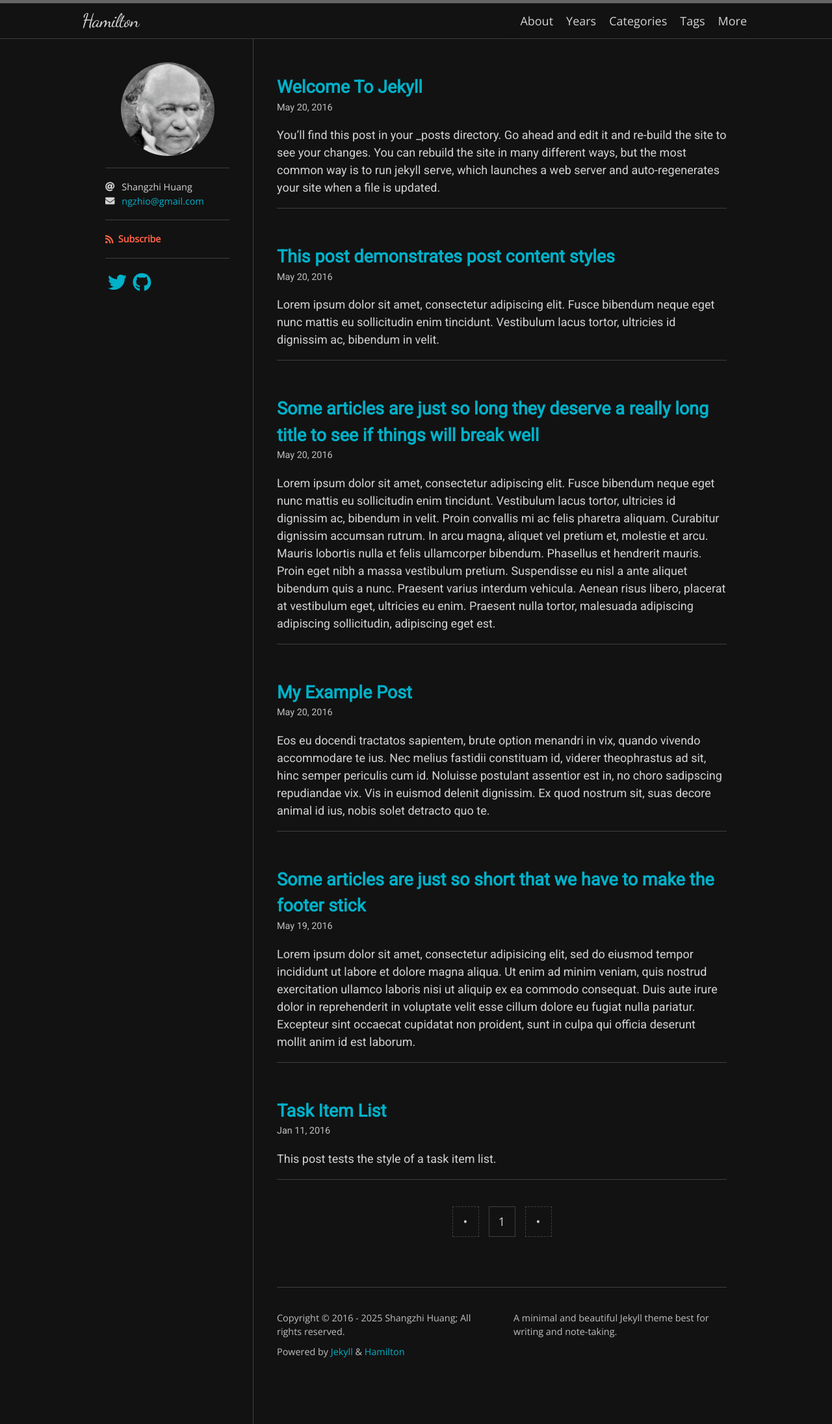
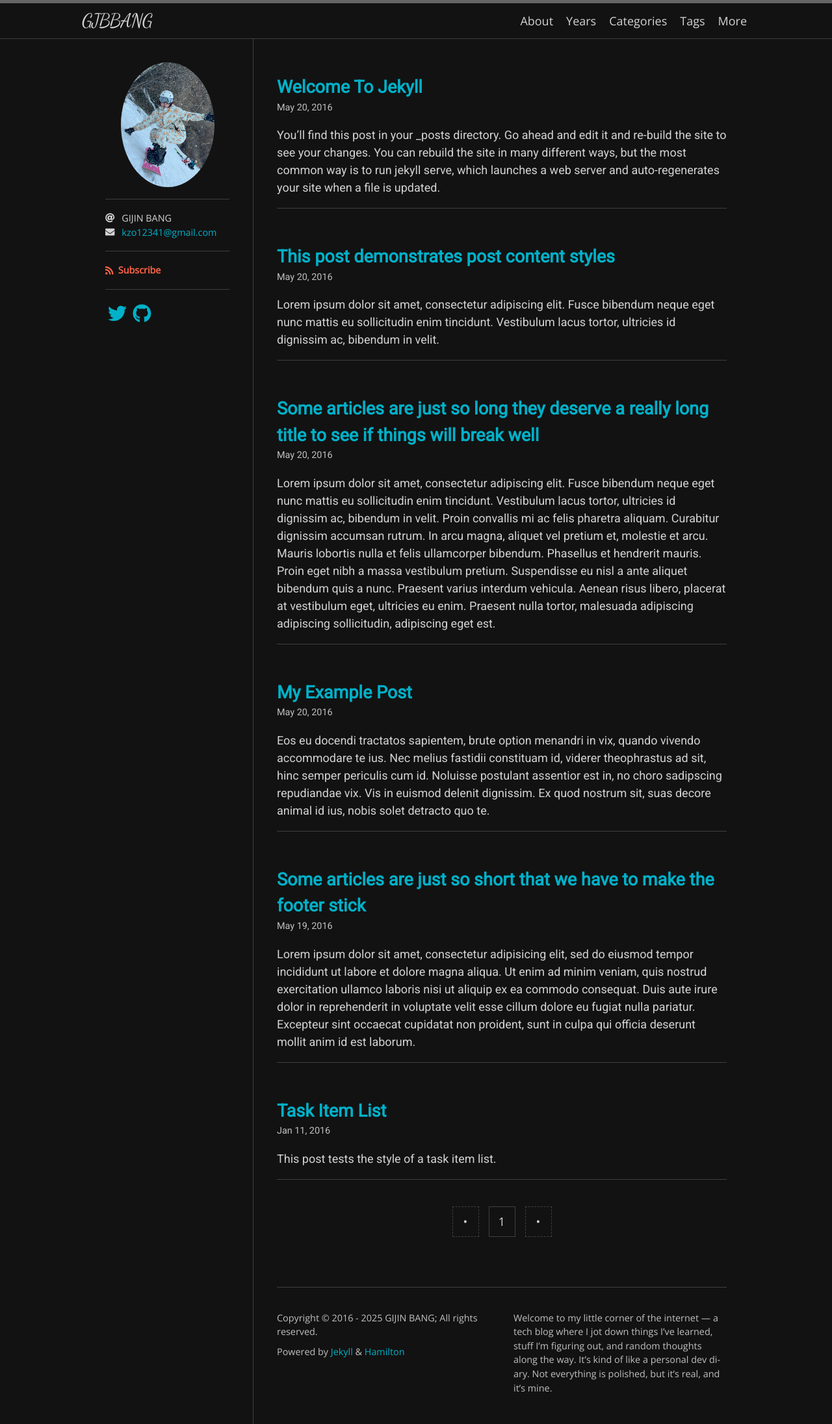
Before and after one commit to GJBBang/GJBBang.github.io, a Jekyll site: the page built from index.html, in a window 1280 px wide. Shown: the whole page at 65% size. Built offline with Jekyll 4.4.1, drawn with Linux system fonts in a browser that asks for light colours; nearby versions of some CDN libraries; some web fonts are replaced; the list of posts is cut into pages by our own code.

Commit message:
config update

```diff
--- a/_config.yml
+++ b/_config.yml
@@ -1,8 +1,8 @@
-title: Hamilton
-description: A minimal and beautiful Jekyll theme best for writing and note-taking.
-author: Shangzhi Huang
-avatar: /logo.png
-email: ngzhio@gmail.com
+title: GJBBANG
+description: Welcome to my little corner of the internet — a tech blog where I jot down things I’ve learned, stuff I’m figuring out, and random thoughts along the way. It’s kind of like a personal dev diary. Not everything is polished, but it’s real, and it’s mine.
+author: GIJIN BANG
+avatar: /logo.JPG
+email: kzo12341@gmail.com
 
 plugins:
   - jekyll-seo-tag
@@ -29,15 +29,11 @@ exclude:
 
 # Jekyll SEO Tag (Optional)
 # =========================
-twitter:
-  username: ngzhio
-  card: summary
-logo: logo.png
+
+logo: logo.JPG
 social:
-  name: Shangzhi Huang
+  name: GIJIN BANG
   links:
-    - https://twitter.com/ngzhio
-    - https://www.facebook.com/ngzhio
-    - https://github.com/ngzhio
+    - https://github.com/GJBBang
 google_site_verification: u4WXQl0Eu66rsQo2kRdCNx
 lang: en
```
Also changed, not shown: logo.JPG (added), logo.png (deleted), 1 other file.
